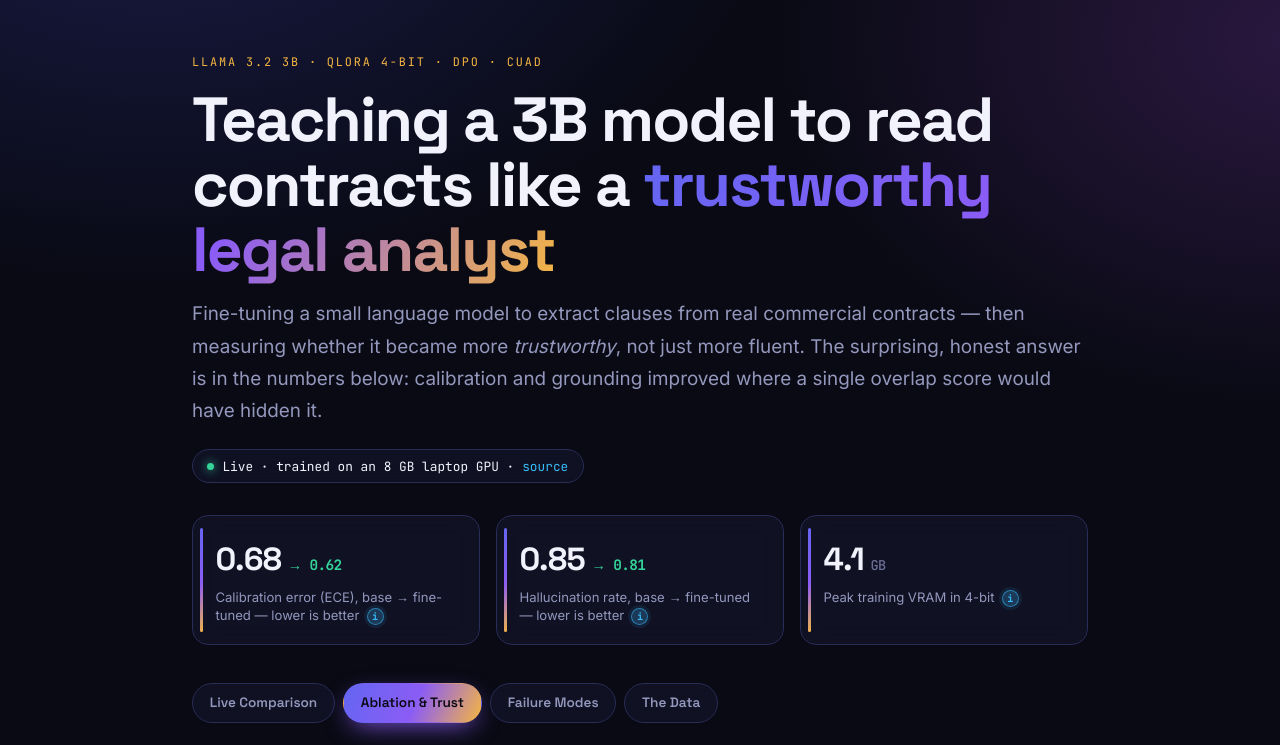
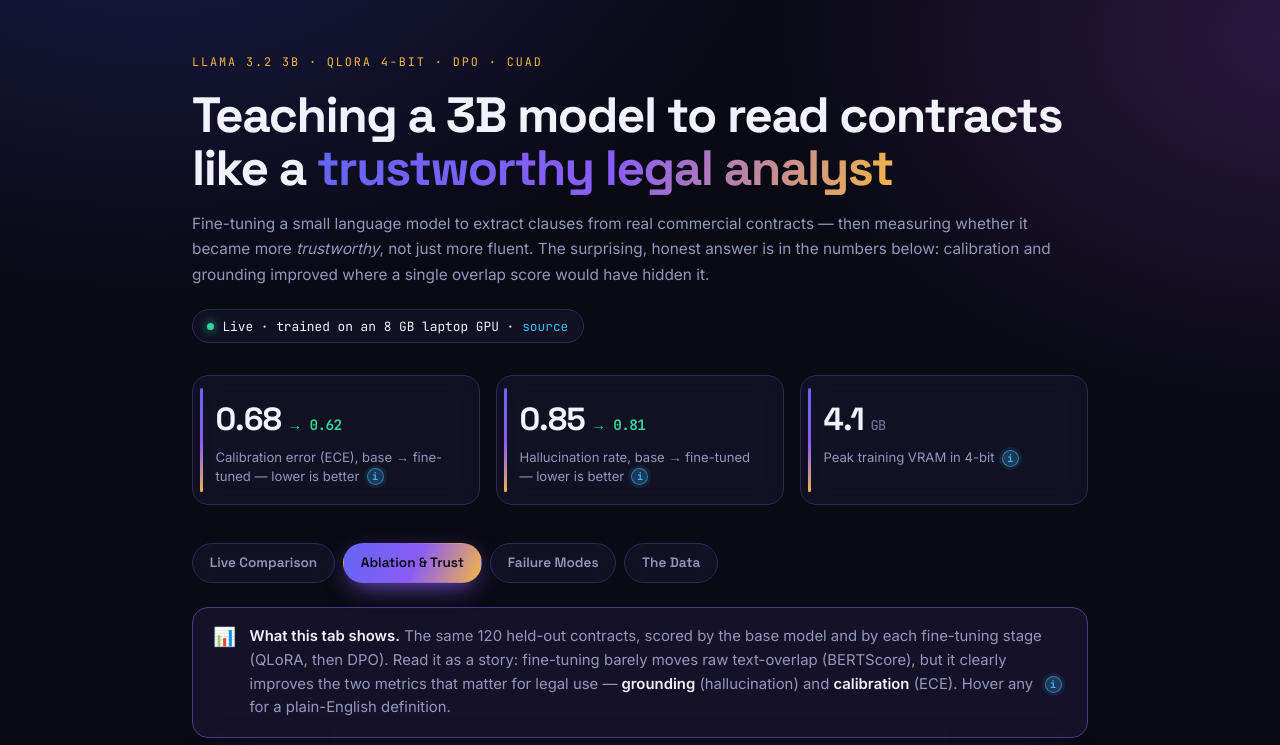
Before and after one commit to shiva-shivanibokka/Fine-Tuned-Domain-LLM-QLoRA, a Next.js app in the folder frontend/: page / in a window 1280 px wide. Shown: the top 745 px of the page. Built offline with nearby package versions, Linux system fonts and the light colour scheme.

Commit message:
Compare tab: example buttons + stacked layout (textarea, examples, controls, side-by-side outputs, judge row); visible base judge bars; sharper judge prompt; smaller 2-line hero; restore full clause list

```diff
--- a/frontend/app/api/judge/route.ts
+++ b/frontend/app/api/judge/route.ts
@@ -32,9 +32,11 @@ Output B:
 ${b.finetuned_output || "(empty)"}
 
 Score EACH output 0-10 on:
-- faithfulness: does it accurately reflect the contract text?
-- completeness: does it capture the full relevant clause?
-- precision: is it free of irrelevant or hallucinated content?
+- faithfulness: does it accurately reflect the contract text? Text that is not supported by the excerpt (invented parties, unrelated clauses, boilerplate) is a hallucination and must score LOW.
+- completeness: does it capture the requested clause? Do NOT reward length — extra unrelated text does not add completeness.
+- precision: is it free of irrelevant or hallucinated content? A concise, exact extraction should score HIGH; an output padded with unrequested or fabricated text must score LOW.
+
+A short, exact answer is better than a long one that drifts off the clause. Judge the two outputs independently and do not assume the longer one is better.
 
 Respond with ONLY this JSON, no prose:
 {"A":{"faithfulness":n,"completeness":n,"precision":n},"B":{"faithfulness":n,"completeness":n,"precision":n}}`;
--- a/frontend/app/components/JudgePanel.tsx
+++ b/frontend/app/components/JudgePanel.tsx
@@ -131,7 +131,7 @@ function ScoreCard({ title, scores, ft }: { title: string; scores: Scores; ft?:
         <div className="bar-row" key={k} style={{ marginBottom: ".4rem" }}>
           <span className="bar-label" style={{ width: "5.5rem", fontSize: ".72rem" }}>{k}</span>
           <span className="bar-track" style={{ height: ".45rem" }}>
-            <span className="bar-fill" style={{ width: `${(v / 10) * 100}%`, background: ft ? "linear-gradient(90deg,#8b5cf6,#f5b642)" : "#6c6f95" }} />
+            <span className="bar-fill" style={{ width: `${(v / 10) * 100}%`, background: ft ? "linear-gradient(90deg,#8b5cf6,#f5b642)" : "linear-gradient(90deg,#38bdf8,#60a5fa)" }} />
           </span>
           <span className="bar-val" style={{ width: "1.4rem", fontSize: ".72rem" }}>{v}</span>
         </div>
--- a/frontend/app/globals.css
+++ b/frontend/app/globals.css
@@ -104,11 +104,11 @@ body {
 .hero h1 {
   font-family: var(--font-display);
   font-weight: 700;
-  font-size: clamp(2.1rem, 5.4vw, 3.9rem);
-  line-height: 1.04;
+  font-size: clamp(1.8rem, 4.2vw, 3.1rem);
+  line-height: 1.08;
   letter-spacing: -0.03em;
   margin: 0 0 1rem;
-  max-width: 20ch;
+  max-width: 34ch; /* wide enough to land in two lines, not three */
 }
 .hero h1 .grad {
   background: var(--grad);
@@ -118,8 +118,8 @@ body {
 }
 .hero-lead {
   color: var(--muted);
-  font-size: clamp(1rem, 1.5vw, 1.18rem);
-  line-height: 1.7;
+  font-size: clamp(0.92rem, 1.2vw, 1.04rem);
+  line-height: 1.65;
   max-width: none; /* span the full content width */
   margin: 0;
 }
@@ -329,6 +329,34 @@ select.input:focus {
 }
 .btn-primary:hover:not(:disabled) { box-shadow: 0 14px 34px -12px var(--violet); }
 .btn:focus-visible { outline: 2px solid var(--cyan); outline-offset: 2px; }
+
+/* ---- Compare tab layout ---- */
+.example-chips { display: flex; flex-wrap: wrap; gap: 0.5rem; }
+.chip-btn {
+  font-family: var(--font-mono);
+  font-size: 0.76rem;
+  color: var(--muted);
+  background: var(--panel-2);
+  border: 1px solid var(--border);
+  border-radius: 999px;
+  padding: 0.4rem 0.85rem;
+  cursor: pointer;
+  transition: border-color 0.15s ease, color 0.15s ease, background 0.15s ease;
+}
+.chip-btn:hover { color: var(--text); border-color: var(--violet); }
+.chip-btn.active {
+  color: var(--text);
+  border-color: var(--violet);
+  background: color-mix(in srgb, var(--violet) 16%, var(--panel-2));
+}
+.cmp-controls { display: flex; gap: 1rem; align-items: flex-end; flex-wrap: wrap; }
+.cmp-controls .field { flex: 1; min-width: 15rem; margin-bottom: 0; }
+.cmp-controls .cmp-run { white-space: nowrap; }
+.verdict-row { display: grid; grid-template-columns: 1fr 1fr; gap: 1rem; margin-top: 1.4rem; }
+@media (max-width: 720px) {
+  .verdict-row { grid-template-columns: 1fr; }
+  .cmp-controls .cmp-run { width: 100%; }
+}
 
 /* ---- verdict / output cards (Compare) ---- */
 .verdict {
--- a/frontend/lib/data.ts
+++ b/frontend/lib/data.ts
@@ -58,6 +58,8 @@ export const MODEL_LABELS: Record<ModelTag, string> = {
 export const CLAUSE_TYPES = [
   "Governing Law",
   "Termination For Convenience",
+  "Limitation Of Liability",
+  "Indemnification",
   "Non-Compete",
   "IP Ownership Assignment",
   "Audit Rights",
```
Also changed, not shown: frontend/app/components/CompareTab.tsx (+86 -18 lines).
